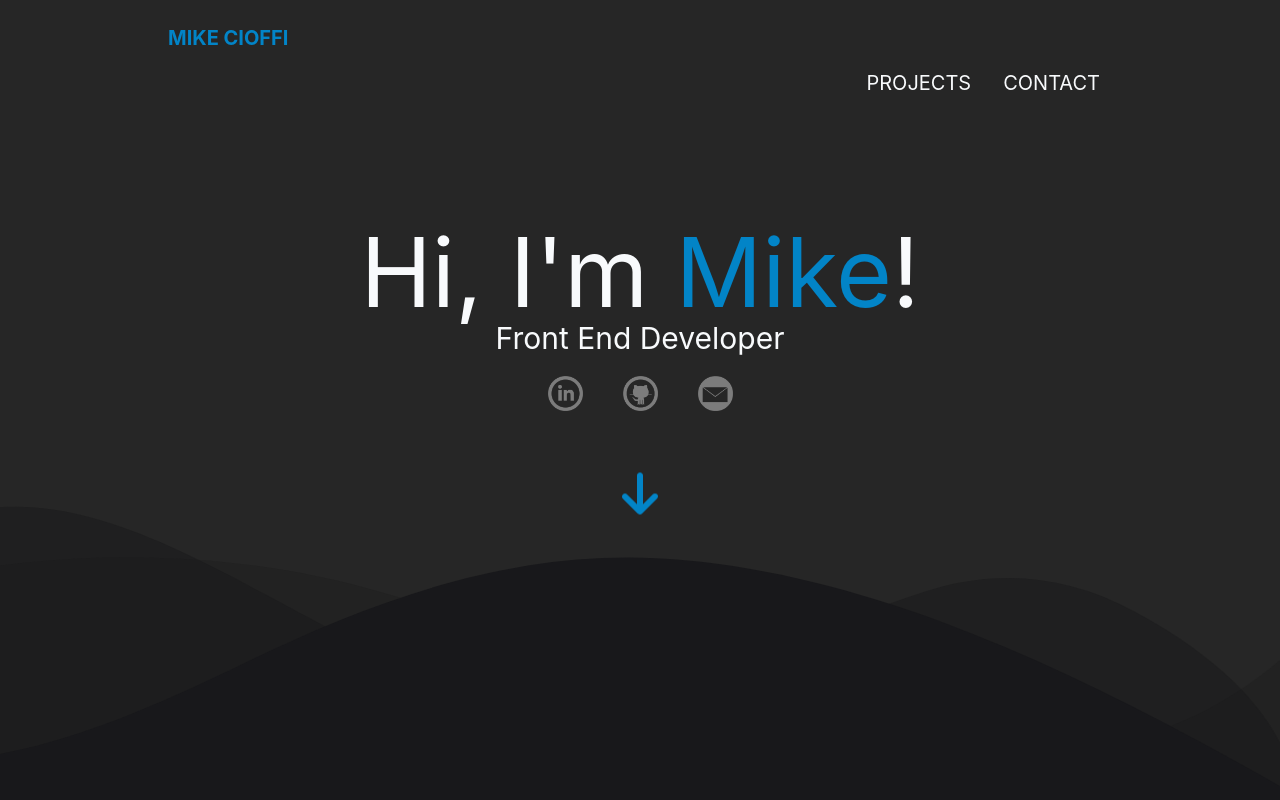
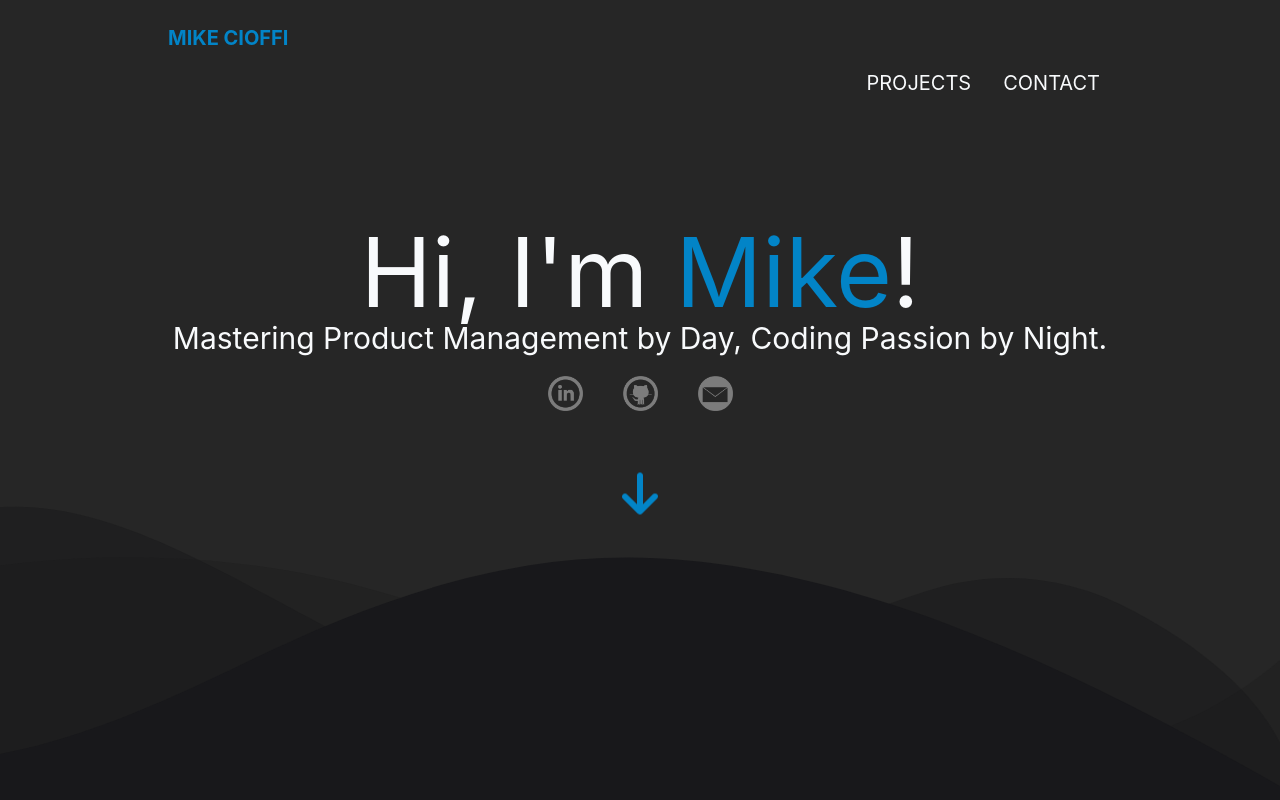
Before and after one commit to MikeCioffi/Personal_Site, a React (Create React App) app: page / in a window 1280 px wide. Shown: the top 800 px of the page. Built offline with nearby package versions, Linux system fonts and the light colour scheme.

Commit message:
new intro

```diff
--- a/src/Component/Intro/Intro.js
+++ b/src/Component/Intro/Intro.js
@@ -14,7 +14,7 @@ export default function Intro() {
 				Hi, I'm <span className='text-blue'>Mike</span>!
 			</h1>
 			<span className='text-white text-center text-3xl'>
-				Front End Developer{" "}
+				Mastering Product Management by Day, Coding Passion by Night. {" "}
 			</span>
 
 			<div className='flex'>
```
